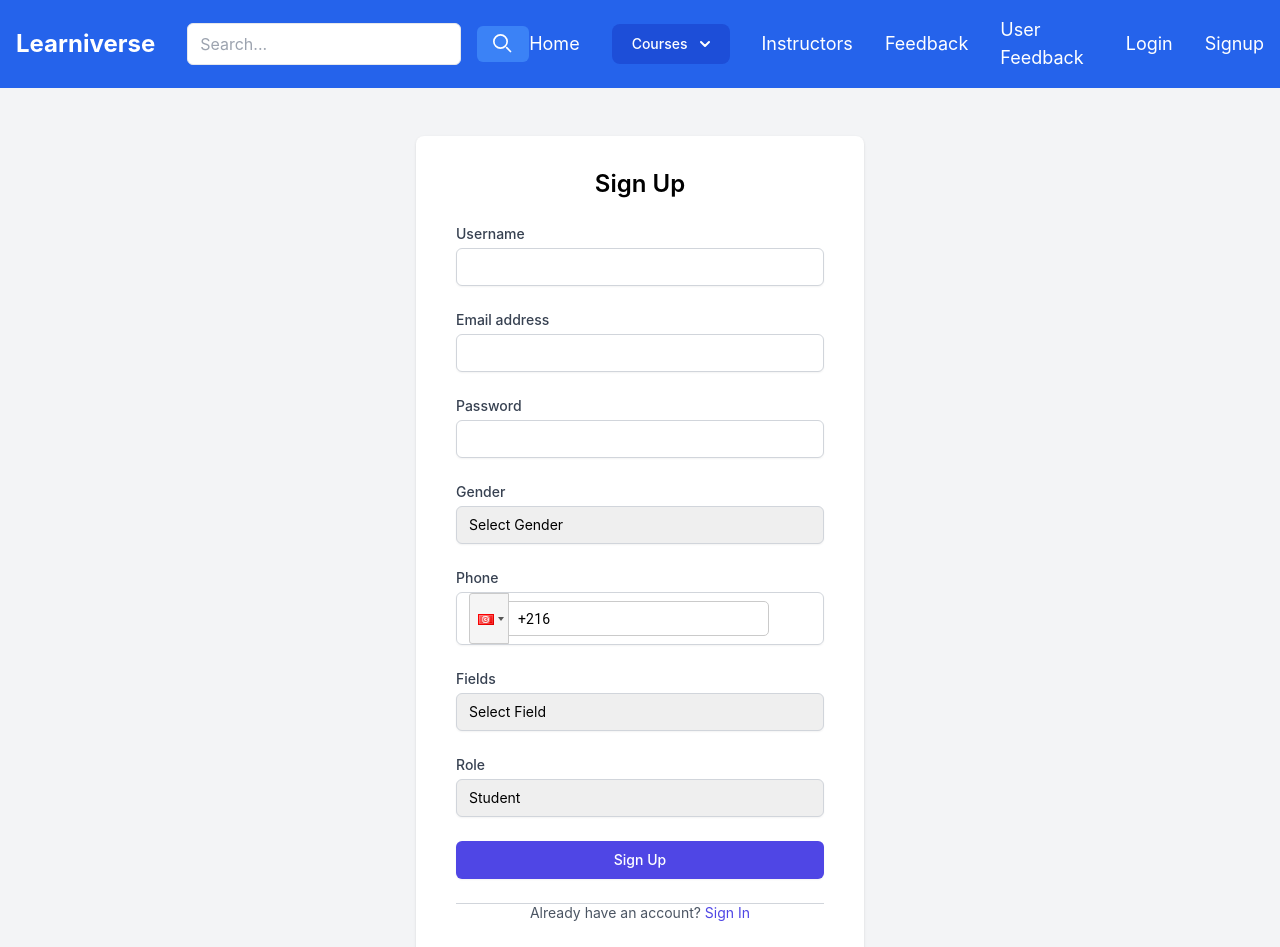
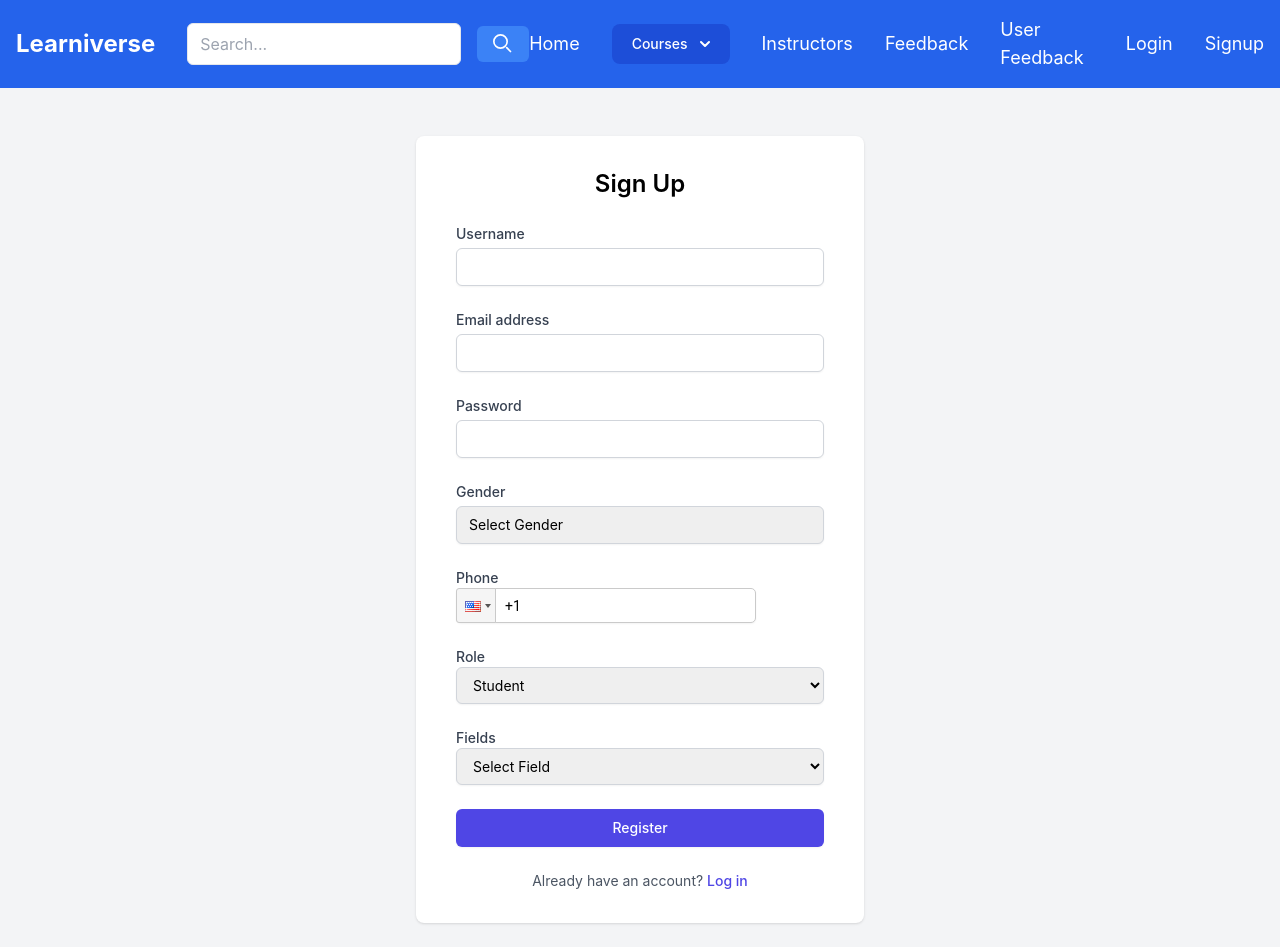
Before and after one commit to greenFieldEducation/learningPlatform, a React (Vite) app in the folder FrontEnd/: page /signup in a window 1280 px wide. Shown: the top 947 px of the page. Built offline with nearby package versions, Linux system fonts and the light colour scheme.

Commit message:
adjustememnts

```diff
--- a/FrontEnd/src/Components/Auth/Login.jsx
+++ b/FrontEnd/src/Components/Auth/Login.jsx
@@ -84,6 +84,14 @@ const Login = ({setId}) => {
                 Go back to home
               </NavLink>
             </div>
+            <div className="mt-6 text-center">
+              <p className="text-sm text-gray-600">
+                you Don't have an account?{' '}
+                <NavLink to="/signup" className="font-medium text-indigo-600 hover:text-indigo-500">
+                  Sign Up
+                </NavLink>
+              </p>
+            </div>
           </form>
         </div>
       </div>
--- a/FrontEnd/src/Components/Auth/SignUp.jsx
+++ b/FrontEnd/src/Components/Auth/SignUp.jsx
@@ -1,11 +1,10 @@
-
 import React, { useState } from 'react';
 import { useNavigate } from 'react-router-dom';
 import Navbar from '../LandingPage/Navbar';
 import axios from 'axios';
 import { Link } from 'react-router-dom';
-import PhoneInput from 'react-phone-input-2'
-import 'react-phone-input-2/lib/style.css'
+import PhoneInput from 'react-phone-input-2';
+import 'react-phone-input-2/lib/style.css';
 
 const SignUp = () => {
   const [username, setUsername] = useState('');
@@ -40,11 +39,16 @@ const SignUp = () => {
       if (error.response && error.response.data && error.response.data.errors) {
         const errors = {};
         error.response.data.errors.forEach((err) => {
-          errors[err.param] = err.msg;
+          errors[err.path] = err.msg;
+          console.log(err.msg);
         });
-        console.log('Registration failed with errors:', errors);
+        console.log('Registration failed with errors:',errors);
         setErrorMessages(errors);
-      } else {
+        console.log(errors);
+        console.log(error.response.data);
+      }
+
+      else {
         console.log('General registration error:', error);
         setErrorMessages({ general: 'Failed to register. Please try again.' });
       }
@@ -60,7 +64,6 @@ const SignUp = () => {
       setFields('');
     }
   };
-
 
   return (
     <div>
@@ -81,6 +84,7 @@ const SignUp = () => {
                     type="text"
                     autoComplete="username"
                     required
+                    value={username}
                     onChange={(e) => setUsername(e.target.value)}
                     className={`appearance-none block w-full px-3 py-2 border ${errorMessages.username ? 'border-red-500' : 'border-gray-300'
                       } rounded-md shadow-sm placeholder-gray-400 focus:outline-none focus:ring-indigo-500 focus:border-indigo-500 sm:text-sm`}
@@ -101,6 +105,7 @@ const SignUp = () => {
                     type="email"
                     autoComplete="email"
                     required
+                    value={email}
                     onChange={(e) => setEmail(e.target.value)}
                     className={`appearance-none block w-full px-3 py-2 border ${errorMessages.email ? 'border-red-500' : 'border-gray-300'
                       } rounded-md shadow-sm placeholder-gray-400 focus:outline-none focus:ring-indigo-500 focus:border-indigo-500 sm:text-sm`}
@@ -122,6 +127,7 @@ const SignUp = () => {
                     type="password"
                     autoComplete="current-password"
                     required
+                    value={password}
                     onChange={(e) => setPassword(e.target.value)}
                     className={`appearance-none block w-full px-3 py-2 border ${errorMessages.password ? 'border-red-500' : 'border-gray-300'
                       } rounded-md shadow-sm placeholder-gray-400 focus:outline-none focus:ring-indigo-500 focus:border-indigo-500 sm:text-sm`}
@@ -131,6 +137,7 @@ const SignUp = () => {
                   )}
                 </div>
               </div>
+
               <div>
                 <label htmlFor="gender" className="block text-sm font-medium text-gray-700">
                   Gender
@@ -139,6 +146,8 @@ const SignUp = () => {
                   <select
                     id="gender"
                     name="gender"
+                    required
+                    value={gender}
                     onChange={(e) => setGender(e.target.value)}
                     className={`appearance-none block w-full px-3 py-2 border ${errorMessages.gender ? 'border-red-500' : 'border-gray-300'
                       } rounded-md shadow-sm placeholder-gray-400 focus:outline-none focus:ring-indigo-500 focus:border-indigo-500 sm:text-sm`}
@@ -152,90 +161,78 @@ const SignUp = () => {
                   )}
                 </div>
               </div>
+
               <div>
                 <label htmlFor="phone" className="block text-sm font-medium text-gray-700">
                   Phone
                 </label>
-                <div className="mt-1">
                 <PhoneInput
-                    id="phone"
-                    name="phone"
+                  country={'us'}
+                  value={phone}
+                  onChange={phone => setPhone(phone)}
+                  inputClass="block w-full px-3 py-2 border border-gray-300 rounded-md shadow-sm placeholder-gray-400 focus:outline-none focus:ring-indigo-500 focus:border-indigo-500 sm:text-sm"
+                />
+                {errorMessages.phone && <p className="mt-2 text-sm text-red-600">{errorMessages.phone}</p>}
+              </div>
+              <div>
+                <label htmlFor="role" className="block text-sm font-medium text-gray-700">
+                  Role
+                </label>
+                <select
+                  id="role"
+                  name="role"
                   required
-                    country={'tn'}
-                    value={phone}
-                    onChange={setPhone}
-                    className={`appearance-none block w-full px-3 py-2 border ${errorMessages.phone ? 'border-red-500' : 'border-gray-300'
-                      } rounded-md shadow-sm placeholder-gray-400 focus:outline-none focus:ring-indigo-500 focus:border-indigo-500 sm:text-sm`} />
-                  {errorMessages.phone && (
-                    <p className="text-red-500 text-sm mt-1">{errorMessages.phone}</p>
-                  )}
-
-                </div>
+                  value={role}
+                  onChange={handleRoleChange}
+                  className="block w-full px-3 py-2 border border-gray-300 rounded-md shadow-sm focus:outline-none focus:ring-indigo-500 focus:border-indigo-500 sm:text-sm"
+                >
+                  <option value="student">Student</option>
+                  <option value="instructor">Instructor</option>
+                </select>
+                {errorMessages.role && <p className="mt-2 text-sm text-red-600">{errorMessages.role}</p>}
               </div>
 
+              {role === 'student' && (
                 <div>
                   <label htmlFor="fields" className="block text-sm font-medium text-gray-700">
                     Fields
                   </label>
-                <div className="mt-1">
                   <select
                     id="fields"
                     name="fields"
+                    required
+                    value={fields}
                     onChange={(e) => setFields(e.target.value)}
-                    disabled={role === 'instructor'}
-                    className={`appearance-none block w-full px-3 py-2 border ${errorMessages.fields ? 'border-red-500' : 'border-gray-300'
-                      } rounded-md shadow-sm placeholder-gray-400 focus:outline-none focus:ring-indigo-500 focus:border-indigo-500 sm:text-sm`}
+                    className="block w-full px-3 py-2 border border-gray-300 rounded-md shadow-sm focus:outline-none focus:ring-indigo-500 focus:border-indigo-500 sm:text-sm"
                   >
-                    <option value="">Select Field</option>
+                    <option value="" disabled>Select Field</option>
                     <option value="Math">Math</option>
                     <option value="Economy">Economy</option>
                     <option value="Management">Management</option>
                     <option value="Science">Science</option>
-                    <option value="History&Geography">History&Geography</option>
-                    <option value="Art&Literature">Art&Literature</option>
+                    <option value="History&Geography">History & Geography</option>
+                    <option value="Art&Literature">Art & Literature</option>
                   </select>
-                  {errorMessages.fields && (
-                    <p className="text-red-500 text-sm mt-1">{errorMessages.fields}</p>
+                  {errorMessages.fields && <p className="mt-2 text-sm text-red-600">{errorMessages.fields}</p>}
+                </div>
               )}
-                </div>
-              </div>
 
-              <div>
-                <label htmlFor="role" className="block text-sm font-medium text-gray-700">
-                  Role
-                </label>
-                <div className="mt-1">
-                  <select
-                    id="role"
-                    name="role"
-                    onChange={handleRoleChange}
-                    className="appearance-none block w-full px-3 py-2 border border-gray-300 rounded-md shadow-sm placeholder-gray-400 focus:outline-none focus:ring-indigo-500 focus:border-indigo-500 sm:text-sm"
-                  >
-                    <option value="student">Student</option>
-                    <option value="instructor">Instructor</option>
-                  </select>
-                </div>
-              </div>
 
               <div>
                 <button
                   type="submit"
                   className="w-full flex justify-center py-2 px-4 border border-transparent rounded-md shadow-sm text-sm font-medium text-white bg-indigo-600 hover:bg-indigo-700 focus:outline-none focus:ring-2 focus:ring-offset-2 focus:ring-indigo-500"
                 >
-                  Sign Up
+                  Register
                 </button>
               </div>
             </form>
-            <div className="mt-6">
-              <div className="relative">
-                <div className="absolute inset-0 flex items-center" aria-hidden="true">
-                  <div className="w-full border-t border-gray-300" />
-                </div>
-              </div>
-            </div>
-            <div className="mt-6">
-              <p className="text-sm text-center text-gray-600">
-                Already have an account? <Link to="/login" className="text-indigo-600 hover:text-indigo-500">Sign In</Link>
+            <div className="mt-6 text-center">
+              <p className="text-sm text-gray-600">
+                Already have an account?{' '}
+                <Link to="/login" className="font-medium text-indigo-600 hover:text-indigo-500">
+                  Log in
+                </Link>
               </p>
             </div>
           </div>
```
Also changed, not shown: 2 other files (tests, documents, lock files or other folders). Lines whose indentation alone changed are shown as unchanged.
